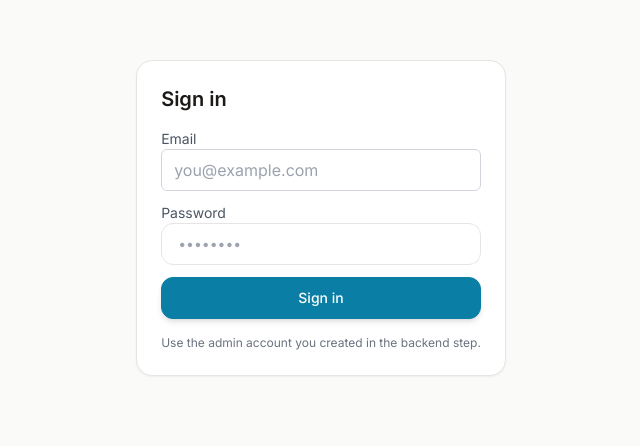
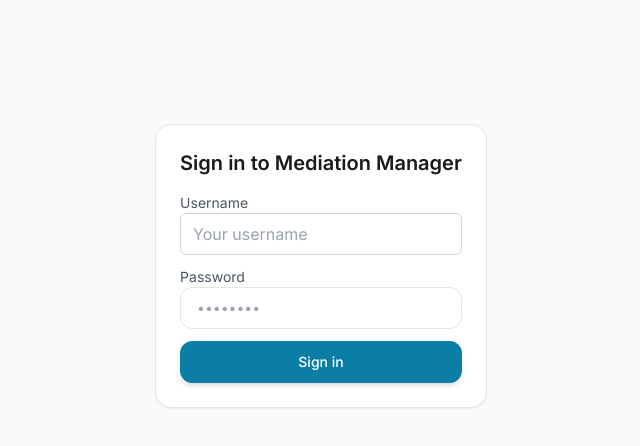
Before and after one commit to nickcoffer/mediation-crm-v2, a Next.js app in the folder mediation-crm-starter-tailwind/frontend/: page /login in a window 1280 px wide. Shown: the part 182-628 px from the top of the page, without its empty margins (319-959 px from the left). Built offline with nearby package versions, Linux system fonts and the light colour scheme.

Commit message:
Update page.tsx

```diff
--- a/mediation-crm-starter-tailwind/frontend/src/app/login/page.tsx
+++ b/mediation-crm-starter-tailwind/frontend/src/app/login/page.tsx
@@ -2,34 +2,31 @@
 import { useState } from "react";
 import { login } from "../lib/api";
 import { useRouter } from "next/navigation";
-
 export default function LoginPage(){
-  const [email, setEmail] = useState("");
+  const [username, setUsername] = useState("");
   const [password, setPassword] = useState("");
   const [error, setError] = useState<string | null>(null);
   const router = useRouter();
-
   async function onSubmit(e: React.FormEvent){
     e.preventDefault();
     setError(null);
     try {
-      const data = await login(email, password);
-     localStorage.setItem("access_token", data.access);
+      const data = await login(username, password);
+      localStorage.setItem("access_token", data.access);
       router.push("/");
     } catch (e:any){
       setError(e.message || "Login failed");
     }
   }
-
   return (
-    <div className="max-w-md mx-auto">
+    <div className="max-w-md mx-auto mt-24">
       <div className="card">
         <div className="card-body space-y-4">
-          <h1 className="text-xl font-semibold">Sign in</h1>
+          <h1 className="text-xl font-semibold">Sign in to Mediation Manager</h1>
           <form className="space-y-3" onSubmit={onSubmit}>
             <div>
-              <label className="block text-sm text-gray-600">Email</label>
-              <input className="w-full rounded-md border border-gray-300 px-3 py-2" placeholder="you@example.com" value={email} onChange={e=>setEmail(e.target.value)} />
+              <label className="block text-sm text-gray-600">Username</label>
+              <input className="w-full rounded-md border border-gray-300 px-3 py-2" placeholder="Your username" value={username} onChange={e=>setUsername(e.target.value)} />
             </div>
             <div>
               <label className="block text-sm text-gray-600">Password</label>
@@ -38,7 +35,6 @@ export default function LoginPage(){
             <button className="btn btn-primary w-full" type="submit">Sign in</button>
           </form>
           {error && <p className="text-sm text-rose-700">{error}</p>}
-          <p className="text-xs text-gray-500">Use the admin account you created in the backend step.</p>
         </div>
       </div>
     </div>
```
